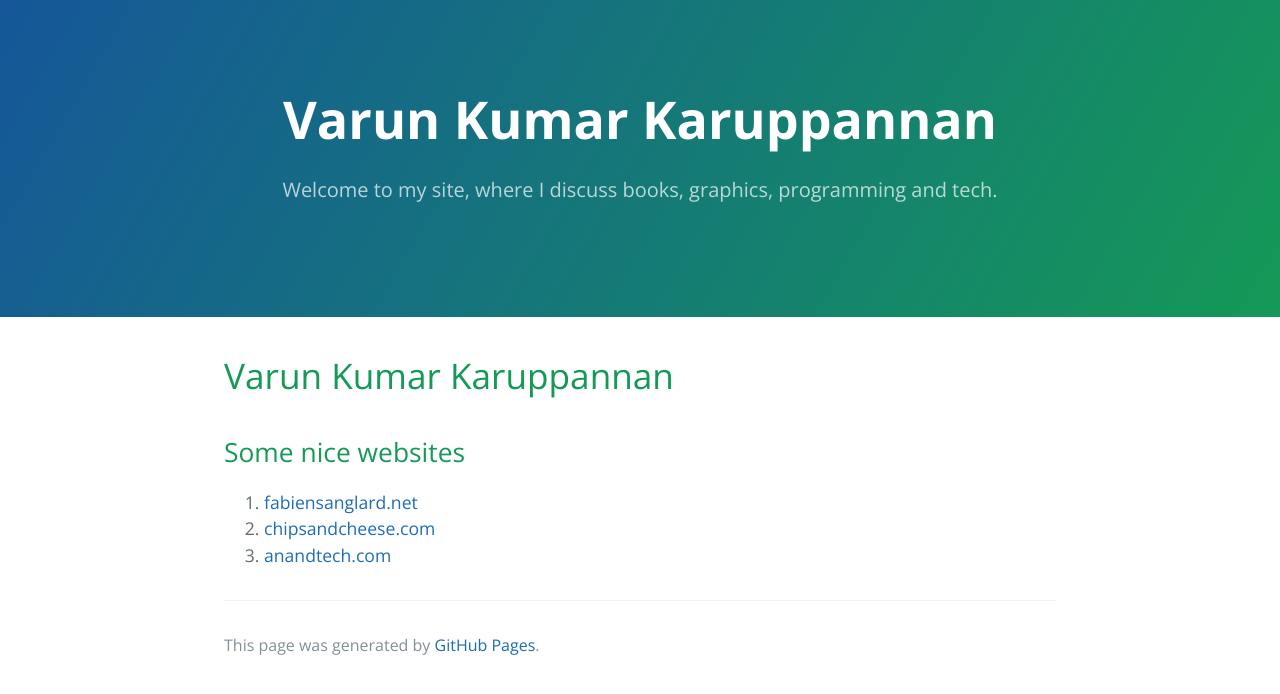
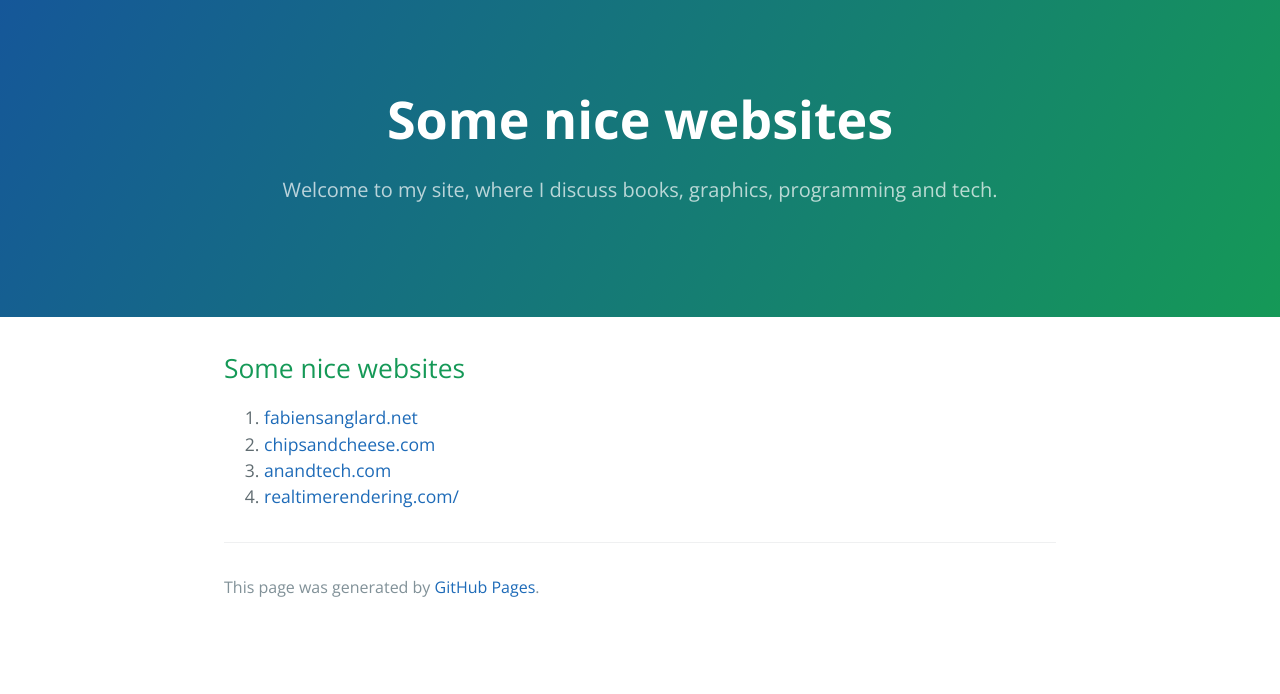
Before and after one commit to varunk08/varunk08.github.io, a Jekyll site: the page built from index.md, in a window 1280 px wide. Shown: the top 694 px of the page. Built offline with Jekyll 4.4.1, drawn with Linux system fonts in a browser that asks for light colours; our own code applies the rules of GitHub Pages for plain Markdown files.

Commit message:
Update index.md

```diff
--- a/index.md
+++ b/index.md
@@ -1,9 +1,6 @@
-# Varun Kumar Karuppannan
-
-
-
 ## Some nice websites
 
 1. [fabiensanglard.net](https://fabiensanglard.net/)
 2. [chipsandcheese.com](https://chipsandcheese.com/)
 3. [anandtech.com](https://www.anandtech.com/)
+4. [realtimerendering.com/](https://www.realtimerendering.com/)
```
